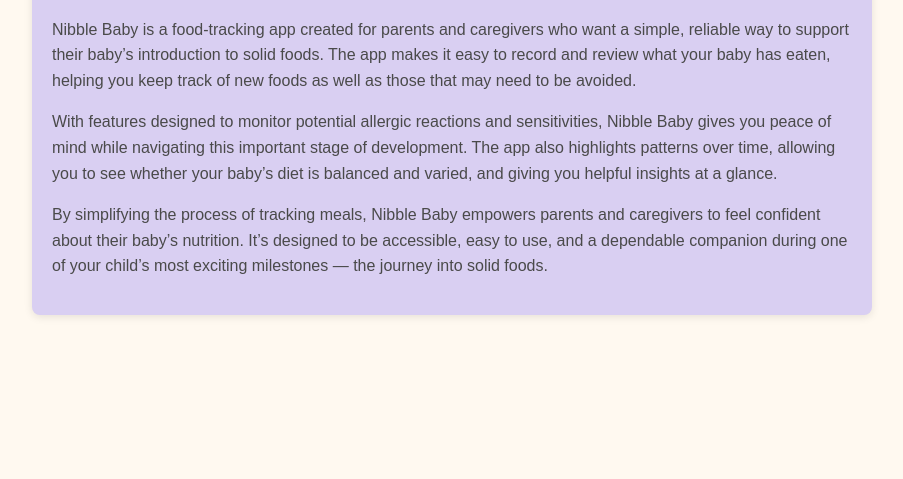
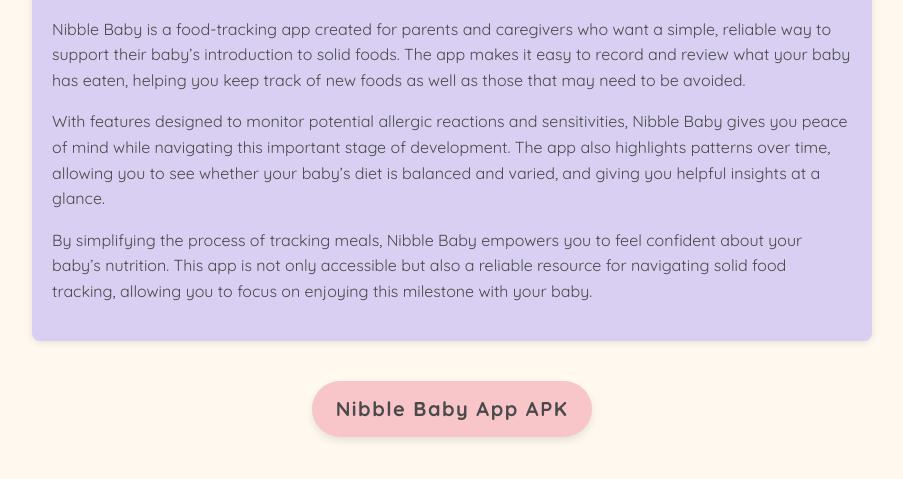
Before and after one commit to mken216/Nibble-Baby-Food-Tracker-App, a plain HTML site: page index.html in a window 1280 px wide. Shown: the part 175-654 px from the top of the page, without its empty margins (188-1091 px from the left). Drawn offline with Linux system fonts and the light colour scheme.

Commit message:
Update index.html with APK, font, and description

```diff
--- a/index.html
+++ b/index.html
@@ -4,9 +4,10 @@
     <meta charset="UTF-8">
     <meta name="viewport" content="width=device-width, initial-scale=1.0">
     <title>Nibble Baby Food Tracking App</title>
+    <link href="https://fonts.googleapis.com/css2?family=Quicksand:wght@300;400;500;600;700&display=swap" rel="stylesheet">
       <style>
     body {
-      font-family: sans-serif;
+      font-family: 'Quicksand', sans-serif;
       line-height: 1.6;
       margin: 0;
       padding: 0;
@@ -32,6 +33,26 @@
       margin-bottom: 16px;
       color: #4a4a4a;
     }
+                  .apk-button {
+            display: block;
+            width: fit-content;
+            margin: 30px auto;
+            padding: 12px 24px;
+            background: #f8c6c8;
+            color: #4a4a4a;
+            font-size: 20px;
+            font-weight: bold;
+            letter-spacing: 1.5px;
+            font-family: 'Quicksand', sans-serif;
+            text-decoration: none;
+            border-radius: 30px;
+            box-shadow: 0 4px 8px rgba(0,0,0,0.1);
+            transition: all 0.3s ease;
+        }
+        .apk-button:hover {
+            background: #d4eac8;
+            transform: scale(1.05);
+        }
   </style>
 </head>
 <body>
@@ -39,9 +60,11 @@
     <img src="nibble_baby_logo.png" alt="Nibble Baby Logo" width="200">
     <p>Nibble Baby is a food-tracking app created for parents and caregivers who want a simple, reliable way to support their baby’s introduction to solid foods. The app makes it easy to record and review what your baby has eaten, helping you keep track of new foods as well as those that may need to be avoided.</p>
     <p>With features designed to monitor potential allergic reactions and sensitivities, Nibble Baby gives you peace of mind while navigating this important stage of development. The app also highlights patterns over time, allowing you to see whether your baby’s diet is balanced and varied, and giving you helpful insights at a glance.</p>
-    <p>By simplifying the process of tracking meals, Nibble Baby empowers parents and caregivers to feel confident about their baby’s nutrition. It’s designed to be accessible, easy to use, and a dependable companion during one of your child’s most exciting milestones — the journey into solid foods.</p>
+    <p>By simplifying the process of tracking meals, Nibble Baby empowers you to feel confident about your baby’s nutrition. This app is not only accessible but also a reliable resource for navigating solid food tracking, allowing you to focus on enjoying this milestone with your baby.</p>
     </div>
 
-
+    <a class="apk-button" href="https://github.com/mken216/Nibble-Baby-Food-Tracker-App/releases/download/v1.0.0/com.companyname.nibblebabyfoodtrackerapp.apk">
+        Nibble Baby App APK
+    </a>
 </body>
 </html>
```
